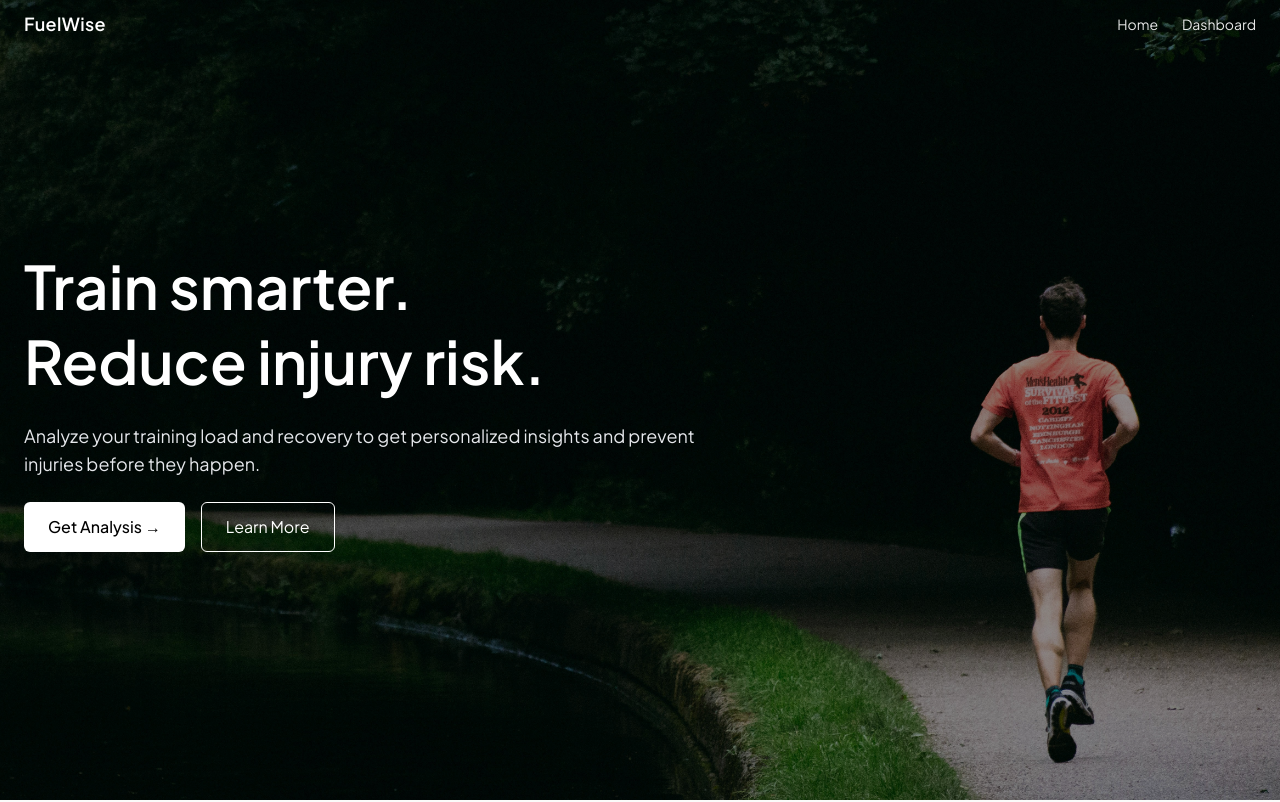
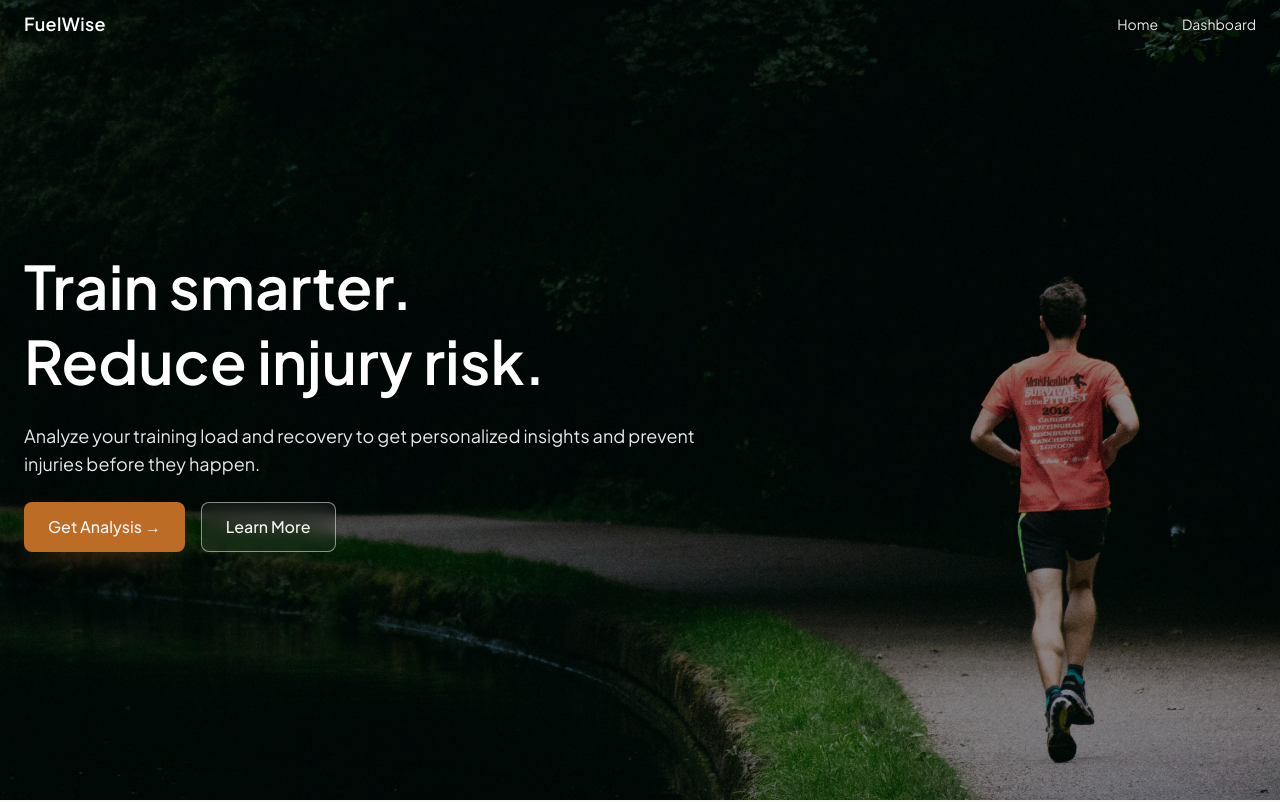
Before and after one commit to zstem001hz-droid/fuelwise-health, a React (Vite) app: page / in a window 1280 px wide. Shown: the top 802 px of the page. Built offline with nearby package versions, Linux system fonts and the light colour scheme.

Commit message:
refine navbar scroll functionality, styled buttons

```diff
--- a/src/pages/HomePage.tsx
+++ b/src/pages/HomePage.tsx
@@ -108,12 +108,12 @@ export default function HomePage() {
             <div className="flex flex-col gap-4 md:flex-row">
               <button
                 onClick={openModal}
-                className="rounded-md bg-white px-6 py-3 font-medium text-black"
+                className="rounded-lg bg-[#BC6C25] px-6 py-3 font-medium text-stone-100 transition-all duration-300 hover:bg-[#A75F20] hover:-translate-y-px shadow-[0_10px_30px_-12px_rgba(188,108,37,0.45)]"
               >
                 Get Analysis →
               </button>
 
-              <button className="rounded-md border border-white px-6 py-3 text-white">
+              <button className="rounded-lg border border-white/50 bg-white/5 px-6 py-3 font-medium font-inherit text-stone-100 backdrop-blur-sm transition-all duration-300 hover:bg-white/10 hover:border-white/30">
                 Learn More
               </button>
             </div>
@@ -126,7 +126,6 @@ export default function HomePage() {
         <div className="mx-auto w-full max-w-7xl px-6">
           <div className="grid grid-cols-1 items-center gap-12 lg:grid-cols-12 lg:gap-16">
             <div className="lg:col-span-5">
-
               <SectionIntro
                 eyebrow="Performance Insights"
                 heading="Understand your training patterns before fatigue becomes injury."
@@ -212,9 +211,13 @@ export default function HomePage() {
       {/* Final CTA Section */}
       <section className="bg-[#0c1f12] py-24 lg:py-32">
         <div className="mx-auto max-w-4xl px-6 text-center">
-          <p className="text-xs font-semibold uppercase tracking-[0.18em] text-stone-300/80">Train With More Awareness</p>
+          <p className="text-xs font-semibold uppercase tracking-[0.18em] text-stone-300/80">
+            Train With More Awareness
+          </p>
 
-          <h2 className="mt-4 text-3xl font-semibold leading-tight text-stone-100 lg:text-5xl">Performance begins with understanding your recovery.</h2>
+          <h2 className="mt-4 text-3xl font-semibold leading-tight text-stone-100 lg:text-5xl">
+            Performance begins with understanding your recovery.
+          </h2>
 
           <p className="mx-auto mt-6 max-w-3xl text-base leading-relaxed text-stone-200/85">
             FuelWise helps runners build smarter, more sustainable training
@@ -223,11 +226,20 @@ export default function HomePage() {
           </p>
 
           <div className="mt-10 flex flex-col items-center justify-center gap-4 sm:flex-row">
-            <button type="button" onClick={openModal} className="rounded-lg bg-stone-200 px-7 py-3 font-medium text-stone-900">
+            <button
+              type="button"
+              onClick={openModal}
+              className="rounded-lg bg-[#BC6C25] px-6 py-3 font-medium text-stone-100 transition-all duration-300 hover:bg-[#A75F20] hover:-translate-y-px shadow-[0_10px_30px_-12px_rgba(188,108,37,0.45)]"
+            >
               Start Your Analysis
             </button>
 
-            <button type="button" className="rounded-lg border border-stone-300/50 px-7 py-3 font-medium text-stone-100">Explore the Dashboard</button>
+            <button
+              type="button"
+              className="rounded-lg border border-white/50 bg-white/5 px-6 py-3 font-medium font-inherit text-stone-100 backdrop-blur-sm transition-all duration-300 hover:bg-white/10 hover:border-white/30"
+            >
+              Explore the Dashboard
+            </button>
           </div>
         </div>
       </section>
```
